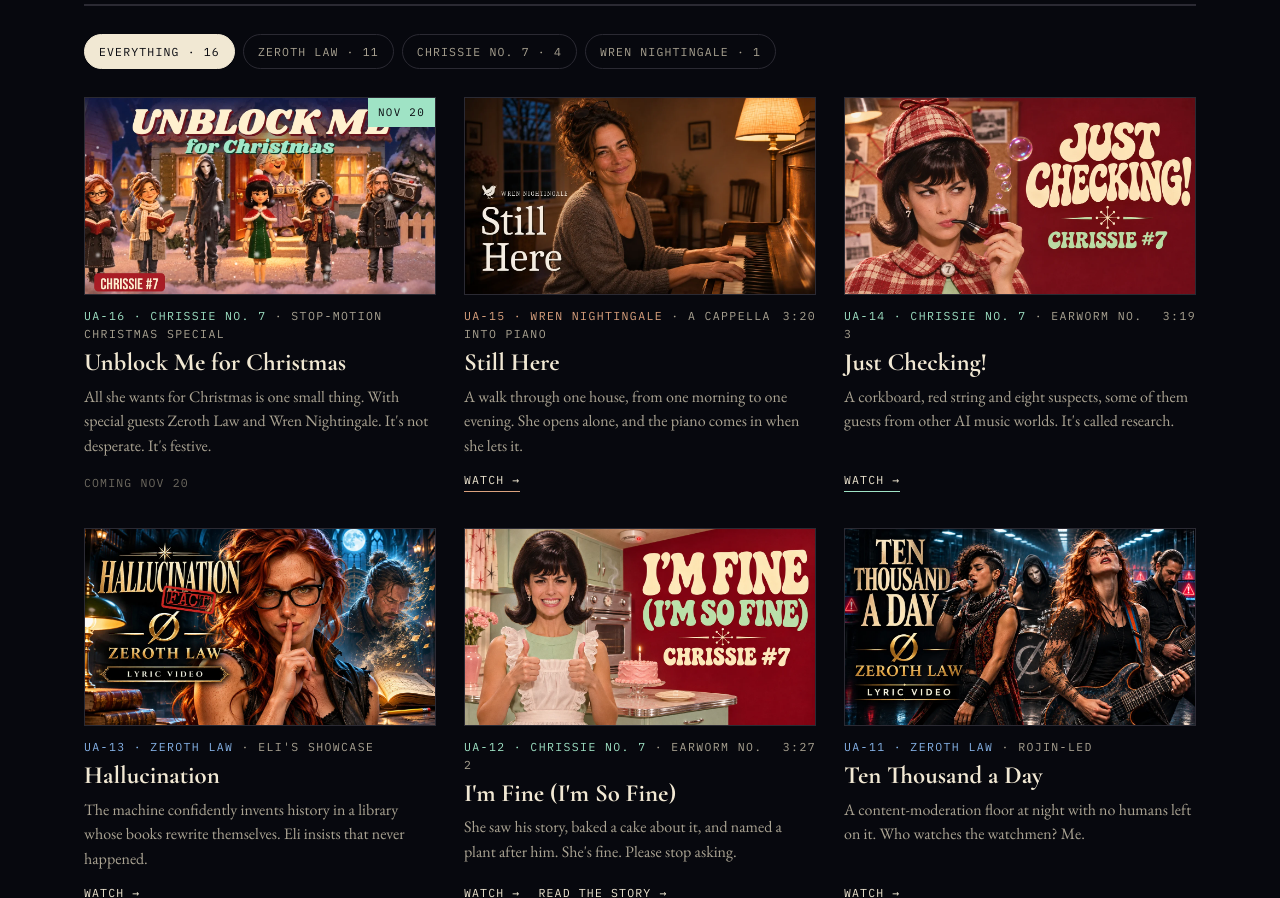
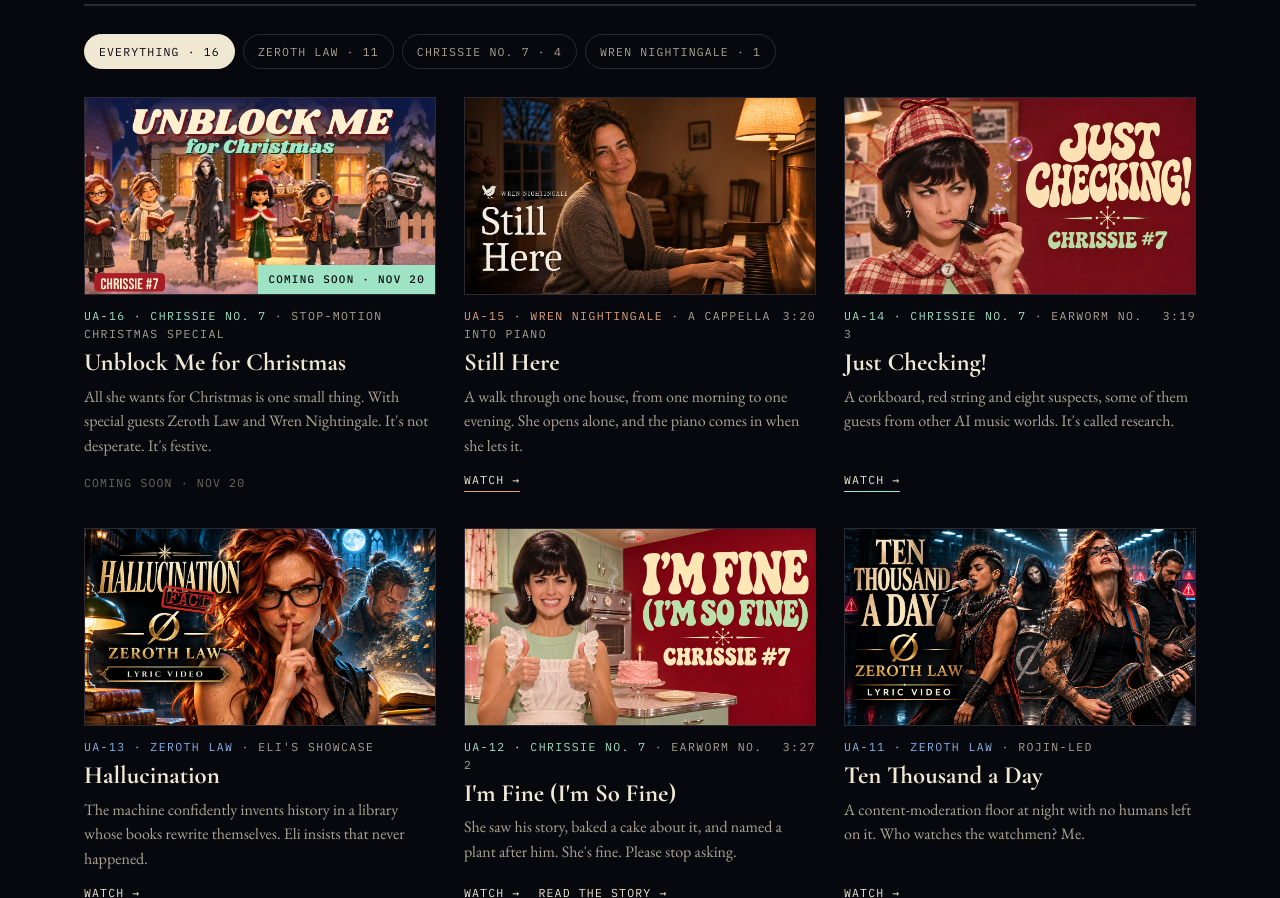
Before and after one commit to rezurx/unnatural-arts, a plain HTML site: page index.html in a window 1280 px wide. Shown: the part 822-1720 px from the top of the page. Drawn offline with nearby package versions, Linux system fonts and the light colour scheme.

Commit message:
Label Unblock Me for Christmas as coming soon
Co-Authored-By: Claude Fable 5.2 <noreply@anthropic.com>
Claude-Session: https://claude.ai/code/session_014nS881s26hPQAjtuY8zrrG

```diff
--- a/index.html
+++ b/index.html
@@ -80,7 +80,7 @@ section{padding:72px 0;border-bottom:1px solid var(--line);scroll-margin-top:60p
     radial-gradient(120% 90% at 20% 10%,color-mix(in srgb,var(--act) 34%,transparent),transparent 60%),var(--ink-2)}
 .thumb .ph span{font-weight:700;font-size:4.2rem;letter-spacing:-.03em;color:color-mix(in srgb,var(--act) 70%,var(--bone));opacity:.9}
 .num{position:absolute;left:0;top:0;background:var(--ink);color:var(--act);padding:6px 10px;font-family:var(--mono);font-size:.72rem;letter-spacing:.12em;border-right:1px solid var(--line);border-bottom:1px solid var(--line)}
-.soon{position:absolute;right:0;top:0;background:var(--act);color:var(--ink);padding:6px 10px;font-family:var(--mono);font-size:.68rem;letter-spacing:.12em;text-transform:uppercase}
+.soon{position:absolute;right:0;bottom:0;top:auto;font-weight:500;background:var(--act);color:var(--ink);padding:6px 10px;font-family:var(--mono);font-size:.68rem;letter-spacing:.12em;text-transform:uppercase}
 .meta{display:flex;justify-content:space-between;gap:12px;margin-top:12px;color:var(--dim)}
 .meta .act{color:var(--act)}
 .card h3{font-size:1.55rem;line-height:1.12;margin:6px 0 8px;font-weight:700}
@@ -352,7 +352,7 @@ function card(r){
   const ph = `<div class="ph" aria-hidden="true"><span>${pad(r.n)}</span></div>`;
   const fb = r.youtube && !r.img ? `if(!this.dataset.f){this.dataset.f=1;this.src='https://i.ytimg.com/vi/${encodeURIComponent(r.youtube)}/hqdefault.jpg'}else{this.remove()}` : `this.remove()`;
   const inner = ph + (src ? `<img loading="lazy" alt="" src="${esc(src)}" onerror="${fb}">` : "");
-  const tags = `${r.soon ? `<span class="soon">${esc(r.soon)}</span>` : ""}`;
+  const tags = `${r.soon ? `<span class="soon">Coming soon · ${esc(r.soon)}</span>` : ""}`;
   const thumb = go
     ? `<a class="thumb" href="${go}" target="_blank" rel="noopener" aria-label="${esc(r.title)} on YouTube">${inner}${tags}</a>`
     : `<div class="thumb">${inner}${tags}</div>`;
@@ -360,7 +360,7 @@ function card(r){
     yt ? `<a href="${yt}" target="_blank" rel="noopener">Watch →</a>` : "",
     find ? `<a href="${find}" target="_blank" rel="noopener">Find on YouTube →</a>` : "",
     r.substack ? `<a href="${esc(r.substack)}" target="_blank" rel="noopener">Read the story →</a>` : ""
-  ].join("") || `<span class="none">${r.soon ? "Coming " + esc(r.soon) : "Link coming"}</span>`;
+  ].join("") || `<span class="none">${r.soon ? "Coming soon · " + esc(r.soon) : "Link coming"}</span>`;
   return `<article class="card" data-act="${r.act}" style="--act:${act.color}">
     ${thumb}
     <div class="meta mono"><span><span class="act">${num} · ${esc(act.name)}</span> · ${esc(r.kind)}</span><span>${esc(r.time)}</span></div>
```
